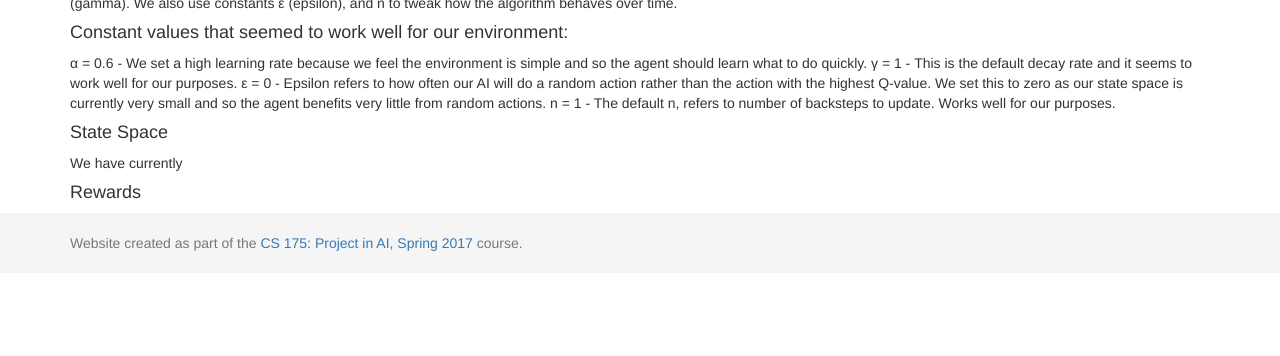
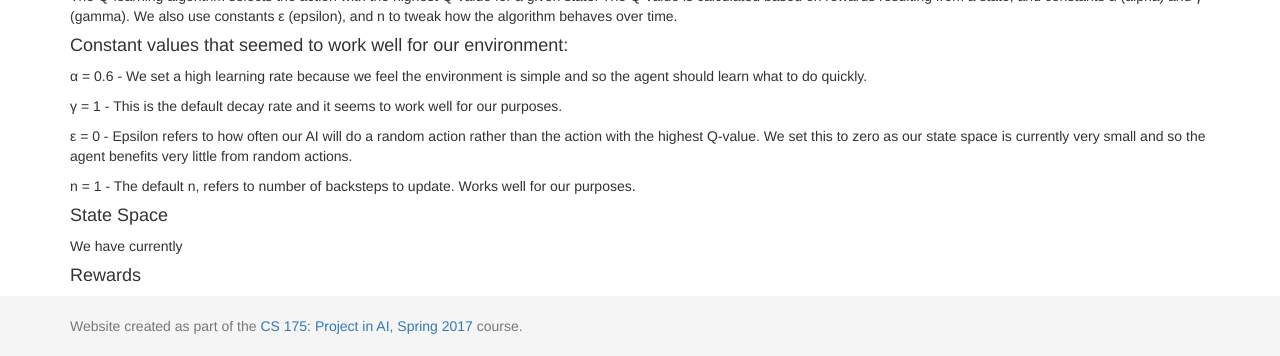
Before and after one commit to CS175MinecraftAI/IfYouCanDodgeAFireball, a Jekyll site: the page built from docs/status.md, in a window 1280 px wide and 900 px high, scrolled down 1301 px, cut to the strip 544-900 px from the top of the window. Built offline with Jekyll 4.4.1, drawn with Linux system fonts in a browser that asks for light colours; before the commit the page ends 2118 px from its top, so only the background shows below that.

Commit message:
Spacing and size

```diff
--- a/docs/status.md
+++ b/docs/status.md
@@ -3,17 +3,17 @@
 title:  Status
 ---
 
-## Project Summary
+# Project Summary
 Project IfYouCanDodgeAFireball involves creating an AI agent in Minecraft that can survive as long as possible against a ghast attack. Ghasts are aggressive flying monsters in Minecraft that shoot fireballs at players. Our final goal for this project is to create an agent that can survive an onslaught from multiple Ghasts. Currently, we have only trained an agent to survive against one immobile ghast.
 
 #### Illustrated version of our agent running from Ghast fireballs
 <img src="http://i.imgur.com/Mt1oxS9.jpg" width="600" height="400"/>
 
-## Approach
+# Approach
 We wanted to start small at the beginning, so we set up a simple environment where both the agent and a Ghast are inside an enclosed rectangular area. We set boundaries around the Ghast so that the Ghast’s movement is restricted, as otherwise the Ghast will move too close and it becomes too difficult for the agent to dodge the fireballs. As of right now, the agent can only move left and right to dodge fireballs, as we wanted to keep the list of actions small for now.
 
 #### Environment Setup
-<img src="http://i.imgur.com/7fP5THM.png" width="600" height="300"/>
+<img src="http://i.imgur.com/7fP5THM.png"/>
 
 We are using Q-learning, a type of reinforcement learning, to approach the problem. We decided with Q-learning as we figured out that breaking our problem down into states, actions, rewards, and episodes, was what we needed to properly train the agent to dodge fireballs.
 
@@ -27,8 +27,11 @@
 
 #### Constant values that seemed to work well for our environment:
 α = 0.6 - We set a high learning rate because we feel the environment is simple and so the agent should learn what to do quickly.
+
 γ = 1 - This is the default decay rate and it seems to work well for our purposes.
+
 ε = 0 - Epsilon refers to how often our AI will do a random action rather than the action with the highest Q-value. We set this to zero as our state space is currently very small and so the agent benefits very little from random actions.
+
 n = 1 - The default n, refers to number of backsteps to update. Works well for our purposes.
 
 #### State Space
```
